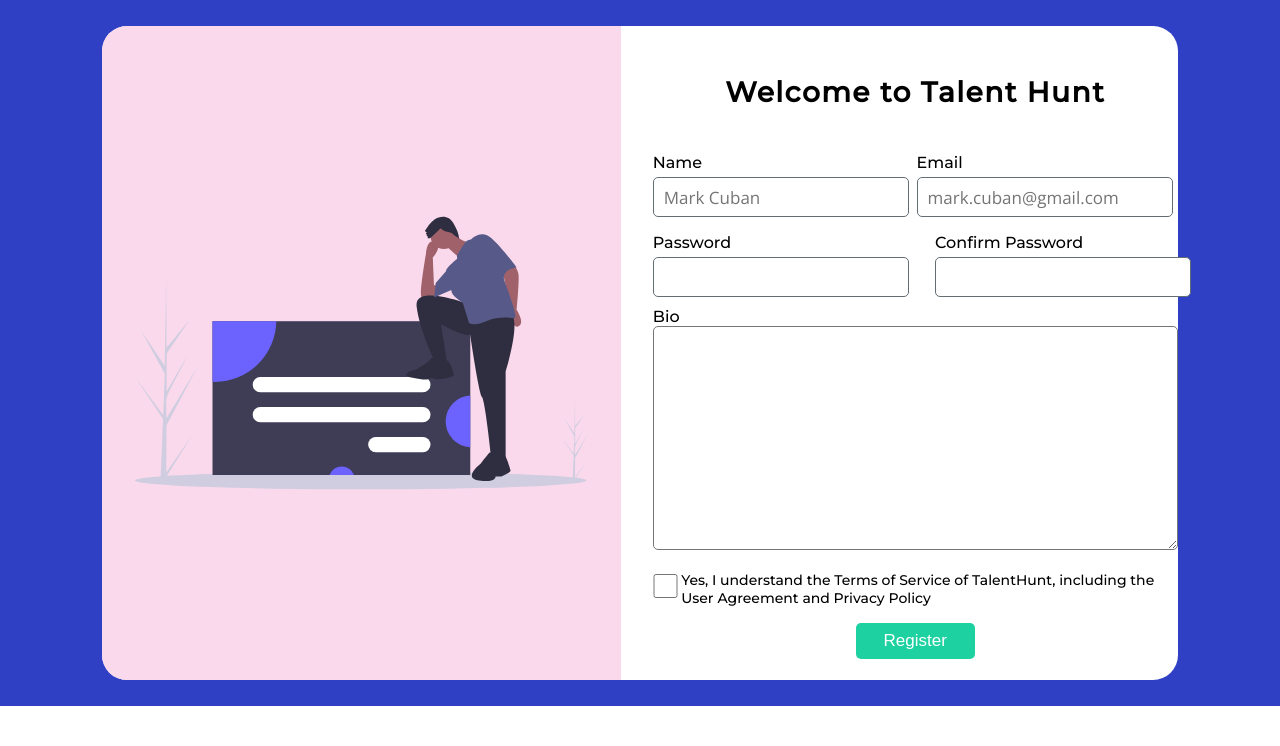
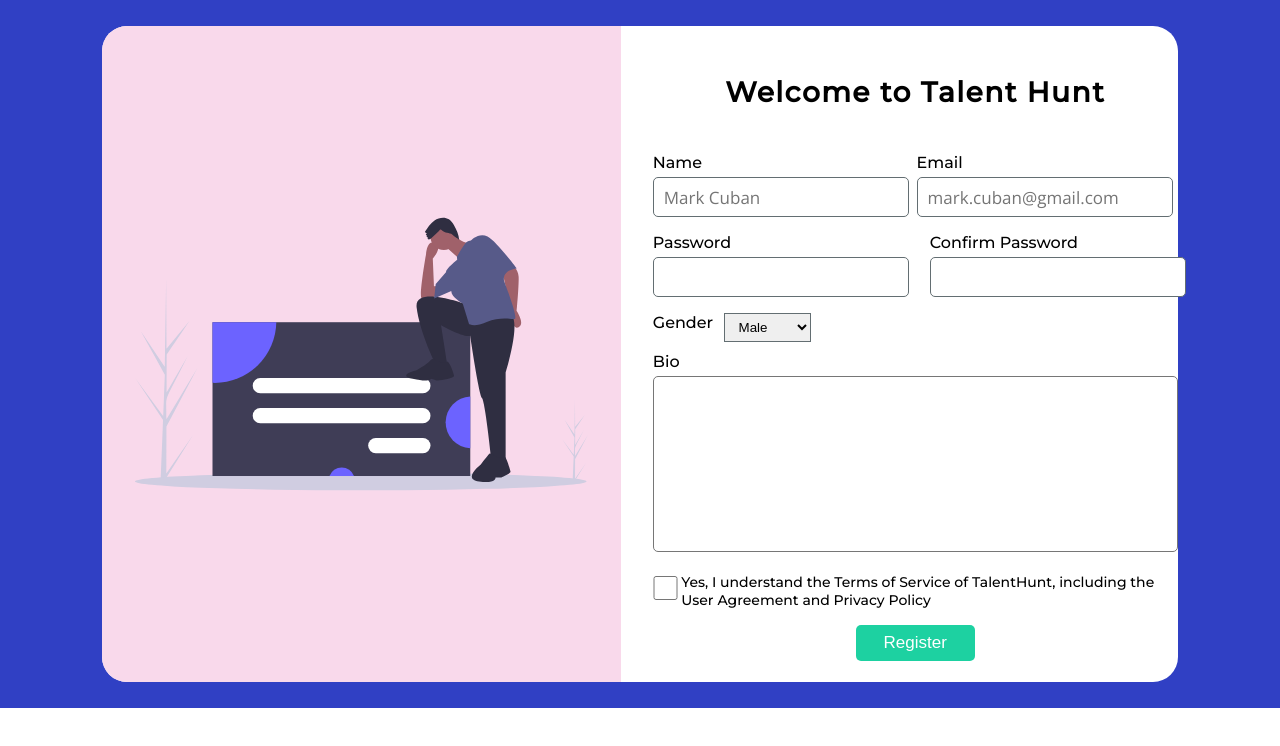
Before and after one commit to jainam240101/Hiring-Portal, a Next.js app: page /register in a window 1280 px wide. Shown: the top 746 px of the page. Built offline with nearby package versions, Linux system fonts and the light colour scheme.

Commit message:
Adding Gender Select Option

```diff
--- a/pages/register/Register.module.css
+++ b/pages/register/Register.module.css
@@ -37,6 +37,14 @@
 .label {
   margin-top: 2%;
 }
+.select {
+  margin-left: 2%;
+  border: 1px solid #636e72;
+  padding: 5px 10px;
+}
+.select:focus {
+  outline: none;
+}
 .terms {
   font-size: 14px;
   margin-bottom: 3%;
@@ -47,7 +55,7 @@
   display: flex;
 }
 .margin {
-  margin-left: 5%;
+  margin-left: 4%;
 }
 .input {
   margin-top: 2%;
@@ -68,10 +76,10 @@
   width: 41vw;
   border-radius: 5px;
   font-family: "Open Sans", sans-serif;
-  height: 28vh;
+  height: 22vh;
   font-size: 18px;
-  resize: vertical;
-  max-height: 45vh;
+  resize: none;
+  margin-top: 1%;
   margin-bottom: 1%;
 }
 .checkbox {
--- a/pages/register/index.js
+++ b/pages/register/index.js
@@ -47,6 +47,13 @@ const index = () => {
                 <input type={"password"} className={classes.input} />
               </div>
             </div>
+            <div className={classes.flex}>
+              <label>Gender</label>
+              <select className={classes.select}>
+                <option>Male</option>
+                <option>Female</option>
+              </select>
+            </div>
             <label className={classes.label}>Bio</label>
             <textarea className={(classes.input, classes.textarea)} />
             <div className={classes.flex}>
```
